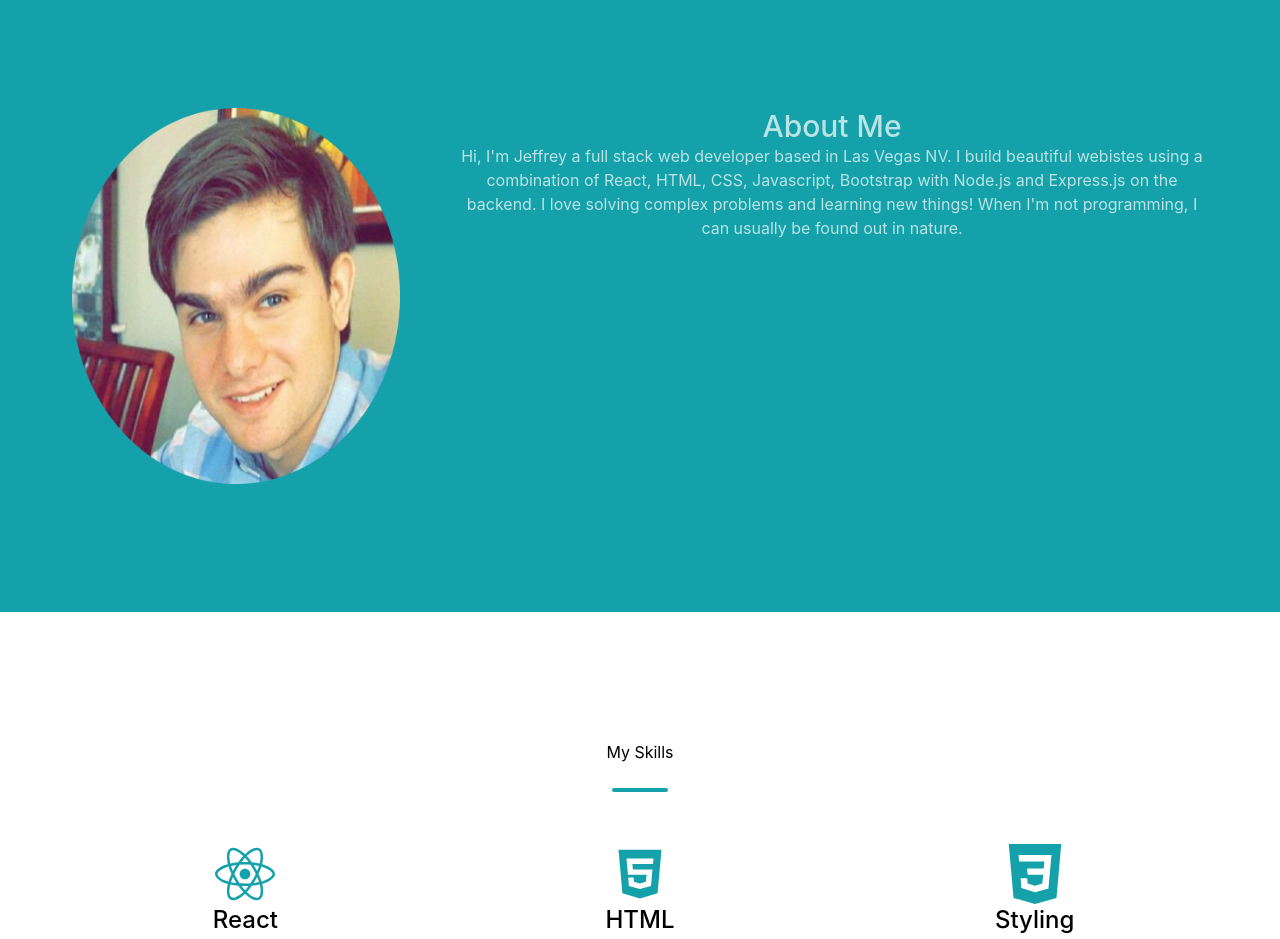
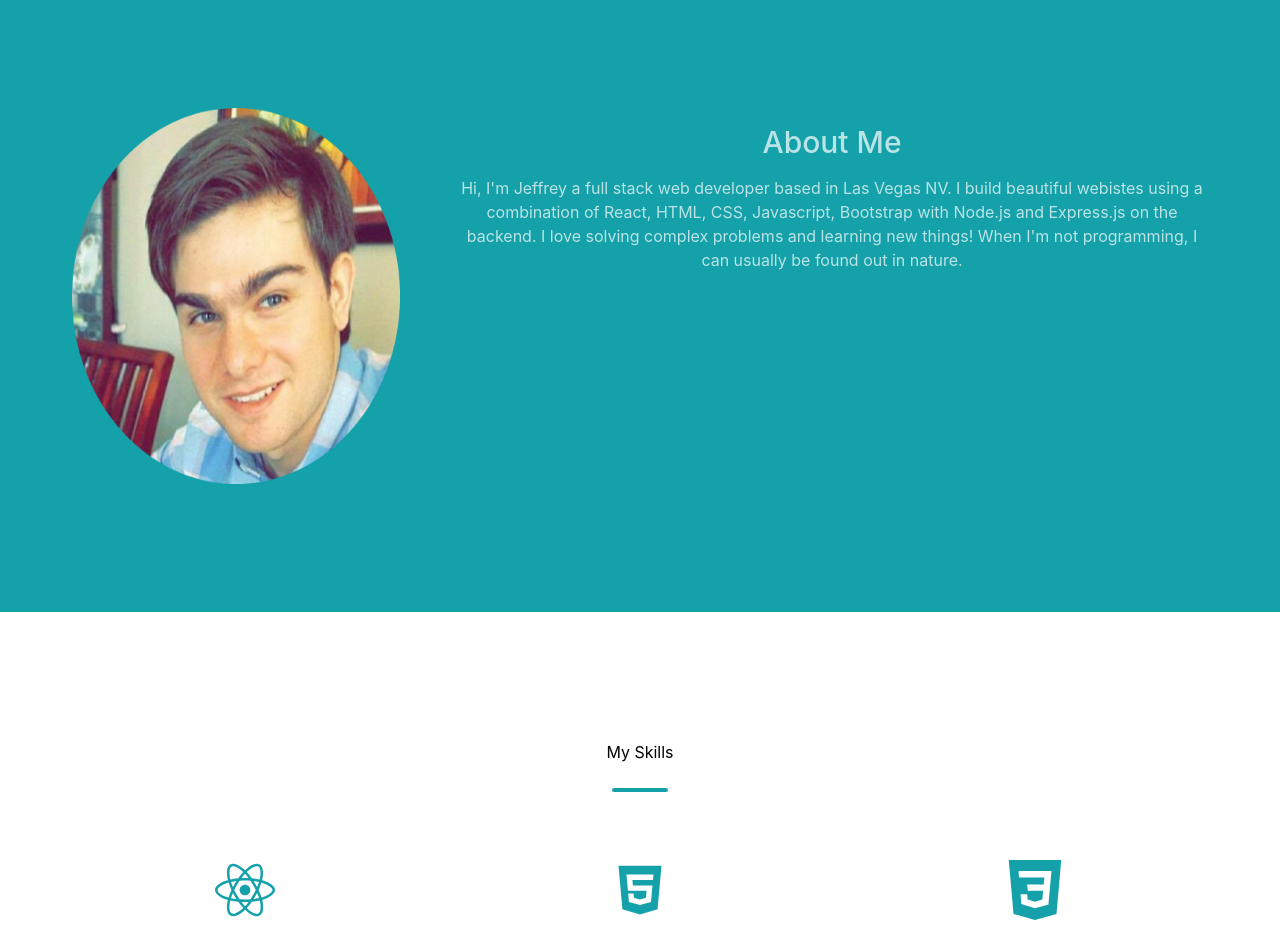
Before and after one commit to jvaughn1230/portfolio2, a React (Create React App) app: page / in a window 1280 px wide. Shown: the part 820-1759 px from the top of the page. Built offline with nearby package versions, Linux system fonts and the light colour scheme.

Commit message:
add styling for mobile

```diff
--- a/src/components/Mailer.jsx
+++ b/src/components/Mailer.jsx
@@ -46,7 +46,7 @@ const Mailer = () => {
     return(
         <div className='w-full'>
             {status && alert()}
-            <form onSubmit={handleSubmit} ref={form} className='flex flex-col w-1/3 mx-auto'>
+            <form onSubmit={handleSubmit} ref={form} className='flex flex-col w-[80%] md:w-1/3 mx-auto'>
                 <input type='text' name='name' value={values.name} onChange={handleChange} placeholder='Full Name' required className='rounded border-slate-500 border-[1px] my-4 leading-10 px-3 py-4' />
                 <input type='email' name='email' value={values.email} onChange={handleChange} placeholder='Email' required className='rounded border-slate-500 border-[1px] my-4 leading-10 py-4 px-3' />
                 <textarea name='message' value={values.message} onChange={handleChange} placeholder='Your Message' required className='rounded border-slate-500 border-[1px] my-4 h-24 pt-6 px-3 pb-2' />
--- a/src/components/SkillCard.jsx
+++ b/src/components/SkillCard.jsx
@@ -11,7 +11,7 @@ function SkillCard(props) {
   console.log(props);
   return (
     <div className='grow shrink md:basis-1/3 pt-7 px-6'>
-      <div className='flex justify-center text-ocean'>
+      <div className='flex justify-center text-ocean my-4'>
         {props.name==="React" && <FaReact size={60} />}
         {props.name==="HTML" && <AiFillHtml5 size={60} />}
         {props.name==="Styling" && <SiCss3 size={60} />}
@@ -19,7 +19,7 @@ function SkillCard(props) {
         {props.name==="Server Development" && <FaServer size={60} />}
         {props.name==="Database Development" && <FaDatabase size={60} />}
       </div>
-      <div className='text-center text-2xl font-medium'>{props.name}</div>
+      <div className='text-center text-2xl font-medium mb-2'>{props.name}</div>
       <div className='text-center'>{props.summary}</div>
     </div>
   );
--- a/src/containers/About.jsx
+++ b/src/containers/About.jsx
@@ -6,7 +6,7 @@ function About() {
       <div className='px-12 mx-auto py-32'>
         <img src={require('../img/profile-modified.png')} alt='profile' className='mr-8 h-[376px] w-[376px] px-6 basis-1/3 md:float-left md:align-middle mx-auto' />
         <div className='px-6 basis-2/3 whitespace-normal'>
-          <div className='font-medium text-3xl text-light text-center'>About Me</div>
+          <div className='font-medium text-3xl text-light text-center my-4'>About Me</div>
           <div className='font-normal text-base text-light text-center'>Hi, I'm Jeffrey a full stack web developer based in Las Vegas NV. I build beautiful webistes using a combination of React, HTML, CSS, Javascript, Bootstrap with Node.js and Express.js on the backend. I love solving complex problems and learning new things! When I'm not programming, I can usually be found out in nature. </div>
         </div>
       </div>
```
